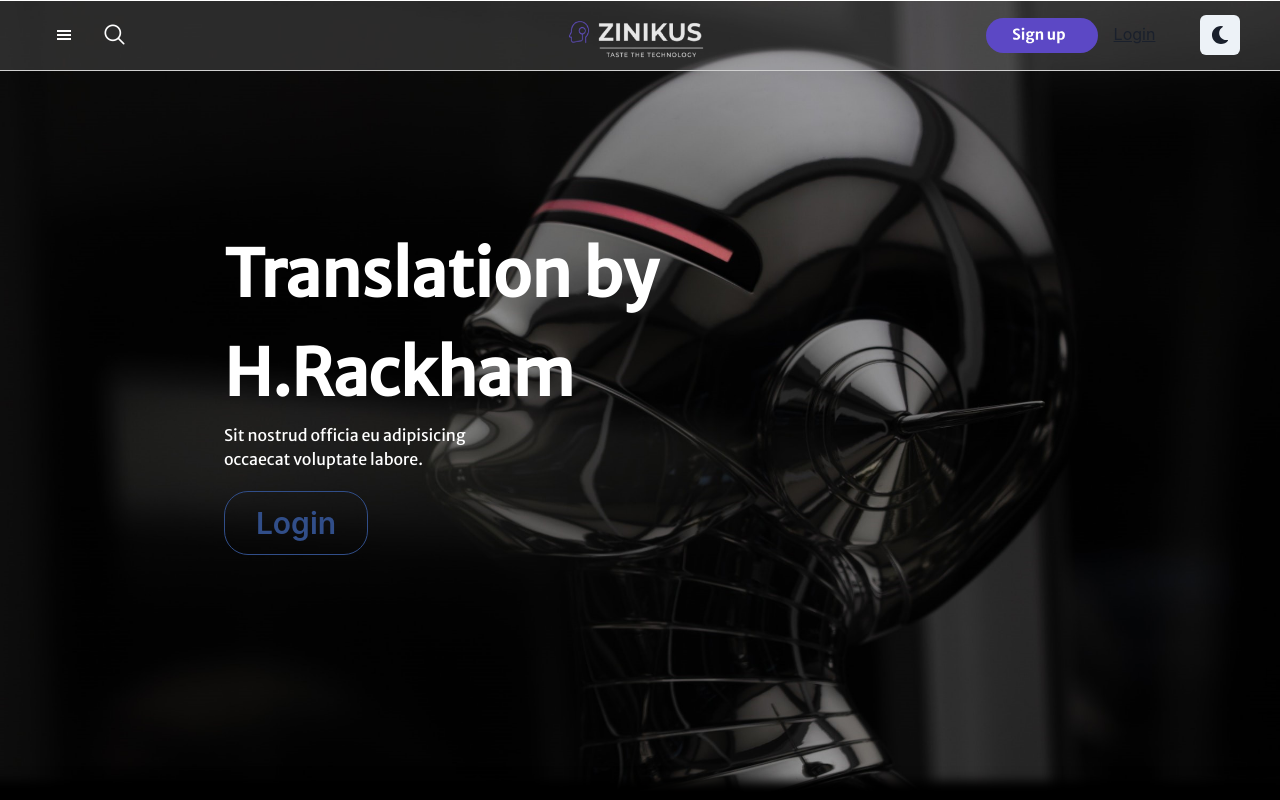
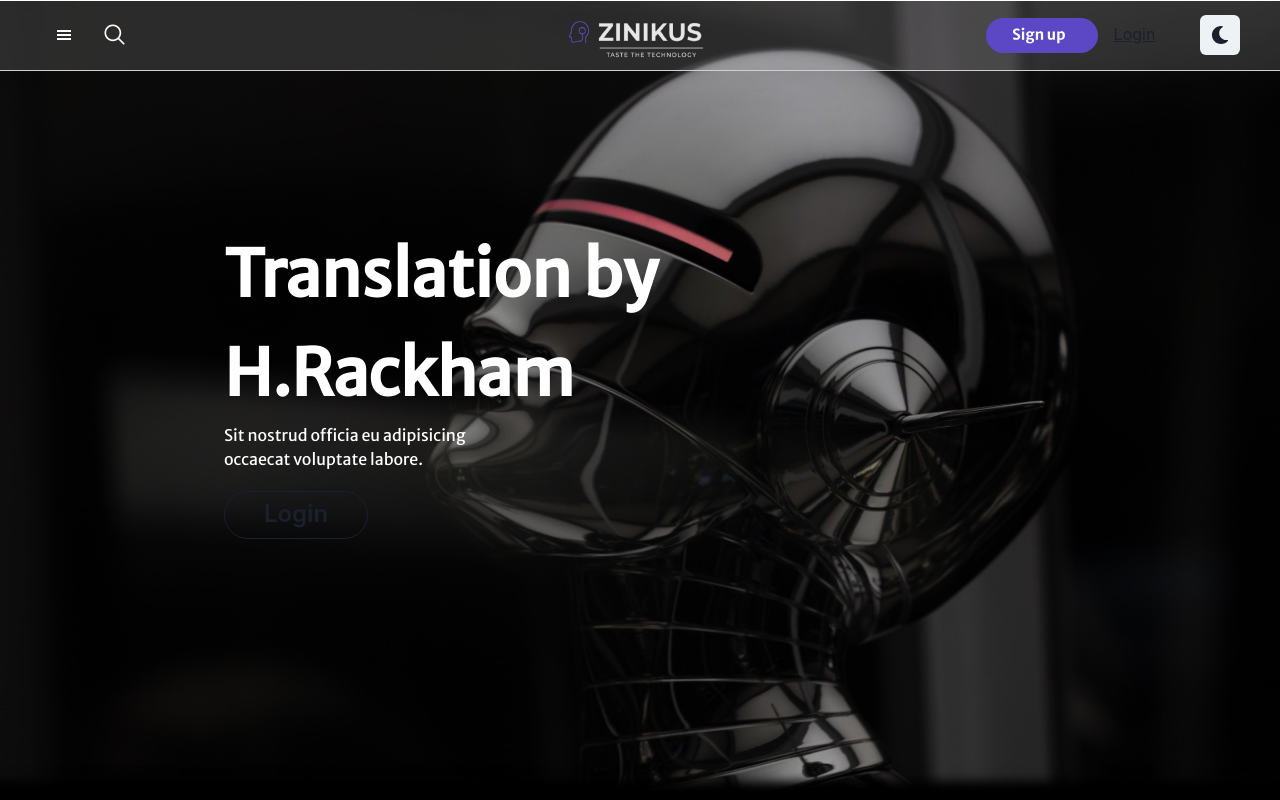
Before and after one commit to UjjwalPasahan/ZINIKUSWEB, a React (Create React App) app in the folder client/: page / in a window 1280 px wide. Shown: the top 800 px of the page. Built offline with nearby package versions, Linux system fonts and the light colour scheme.

Commit message:
one more change

```diff
--- a/client/src/components/Home.jsx
+++ b/client/src/components/Home.jsx
@@ -29,7 +29,7 @@ const Home = () => {
             <div className='hometext'>
               <h2>Translation by <br /> H.Rackham</h2>
               <h5>Sit nostrud officia eu adipisicing<br /> occaecat voluptate labore.</h5>
-              <Button colorScheme='facebook' borderRadius='3xl' variant='outline' h='16' w='36' fontSize='3xl'><Link to='/login'>Login</Link></Button>
+              <Button colorScheme='grey' borderRadius='3xl' variant='outline' h='12' w='36' fontSize='2xl'><Link to='/login'>Login</Link></Button>
             </div>
           </VStack>
 
```
